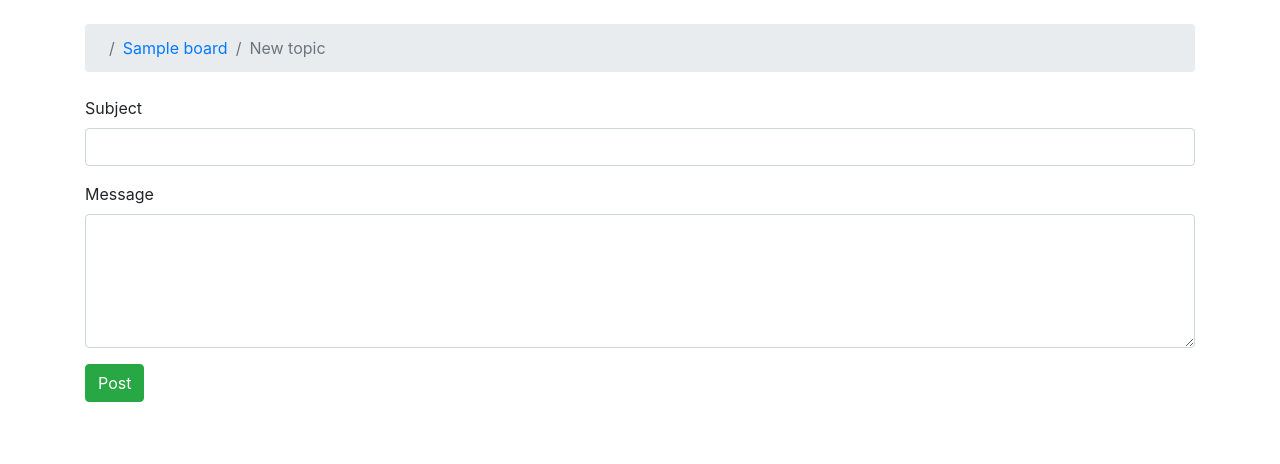
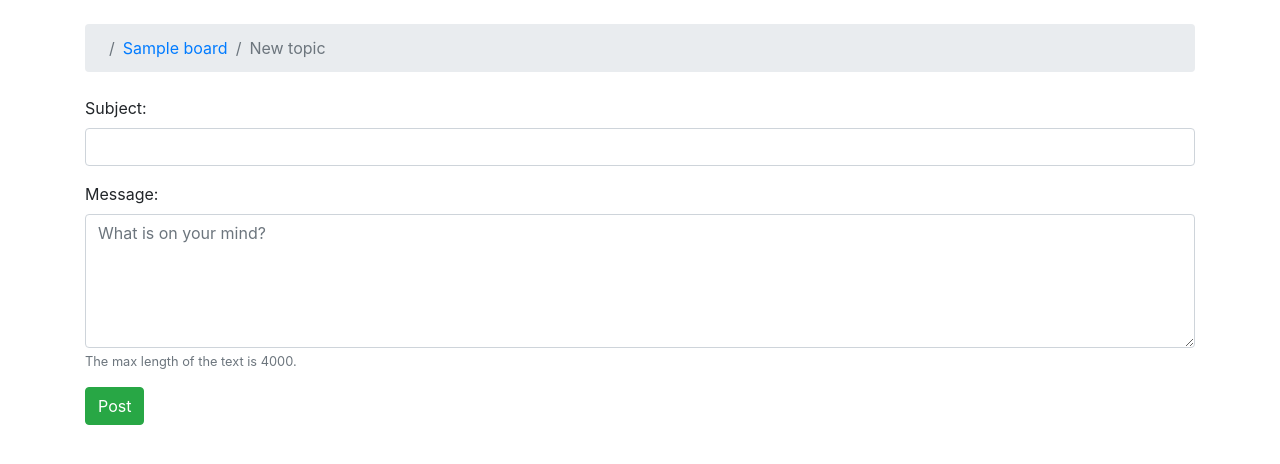
Before and after one commit to j-scoop/Django-Message-Board, a Django app: page /boards/1/new/ in a window 1280 px wide. Shown: the part 56-520 px from the top of the page. Run offline with Django 3.2, Linux system fonts and the light colour scheme; tables that the repository leaves empty hold one stand-in row (values such as "Sample post"); some libraries are stand-ins or nearby versions.

Commit message:
Refactored new topic form using django forms & added styling using django_widget_tweaks

```diff
--- a/testProject/boards/forms.py
+++ b/testProject/boards/forms.py
@@ -0,0 +1,16 @@
+from django import forms
+from .models import Topic
+
+
+class NewTopicForm(forms.ModelForm):
+    message = forms.CharField(
+        widget=forms.Textarea(
+            attrs={'rows': 5, 'placeholder': 'What is on your mind?'}
+        ),
+        max_length=4000,
+        help_text='The max length of the text is 4000.'
+    )
+
+    class Meta:
+        model = Topic
+        fields = ['subject', 'message']
--- a/testProject/boards/views.py
+++ b/testProject/boards/views.py
@@ -1,5 +1,6 @@
 from django.contrib.auth.models import User
 from django.shortcuts import render, redirect, get_object_or_404
+from .forms import NewTopicForm
 from .models import Board, Topic, Post
 
 
@@ -16,25 +17,20 @@ def board_topics(request, pk):
 
 def new_topic(request, pk):
     board = get_object_or_404(Board, pk=pk)
-
+    user = User.objects.first()  # TODO: get the currently logged in user
     if request.method == 'POST':
-        subject = request.POST['subject']
-        message = request.POST['message']
-
-        user = User.objects.first()  # TODO: get the currently logged in user
-
-        topic = Topic.objects.create(
-            subject=subject,
-            board=board,
-            starter=user
-        )
-
-        post = Post.objects.create(
-            message=message,
-            topic=topic,
-            created_by=user
-        )
-
-        return redirect('board_topics', pk=board.pk)  # TODO: redirect to the created topic page
-
-    return render(request, 'new_topic.html', {'board': board})
+        form = NewTopicForm(request.POST)
+        if form.is_valid():
+            topic = form.save(commit=False)
+            topic.board = board
+            topic.starter = user
+            topic.save()
+            post = Post.objects.create(
+                message=form.cleaned_data.get('message'),
+                topic=topic,
+                created_by=user
+            )
+            return redirect('board_topics', pk=board.pk)  # TODO: redirect to the created topic page
+    else:
+        form = NewTopicForm()
+    return render(request, 'new_topic.html', {'board': board, 'form': form})
--- a/testProject/templates/new_topic.html
+++ b/testProject/templates/new_topic.html
@@ -1,4 +1,6 @@
 {% extends 'base.html' %}
+
+{% load widget_tweaks %}
 
 {% block title %}Start a New Topic{% endblock %}
 
@@ -11,14 +13,21 @@
 {% block content %}
   <form method="post">
     {% csrf_token %}
-    <div class="form-group">
-      <label for="id_subject">Subject</label>
-      <input type="text" class="form-control" id="id_subject" name="subject">
-    </div>
-    <div class="form-group">
-      <label for="id_message">Message</label>
-      <textarea class="form-control" id="id_message" name="message" rows="5"></textarea>
-    </div>
+
+    {% for field in form %}
+      <div class="form-group">
+        {{ field.label_tag }}
+
+        {% render_field field class="form-control" %}
+
+        {% if field.help_text %}
+          <small class="form-text text-muted">
+            {{ field.help_text }}
+          </small>
+        {% endif %}
+      </div>
+    {% endfor %}
+
     <button type="submit" class="btn btn-success">Post</button>
   </form>
 {% endblock %}
--- a/testProject/testProject/settings.py
+++ b/testProject/testProject/settings.py
@@ -38,7 +38,9 @@ INSTALLED_APPS = [
     'django.contrib.messages',
     'django.contrib.staticfiles',
 
-    'boards'
+    'widget_tweaks',
+
+    'boards',
 ]
 
 MIDDLEWARE = [
```
